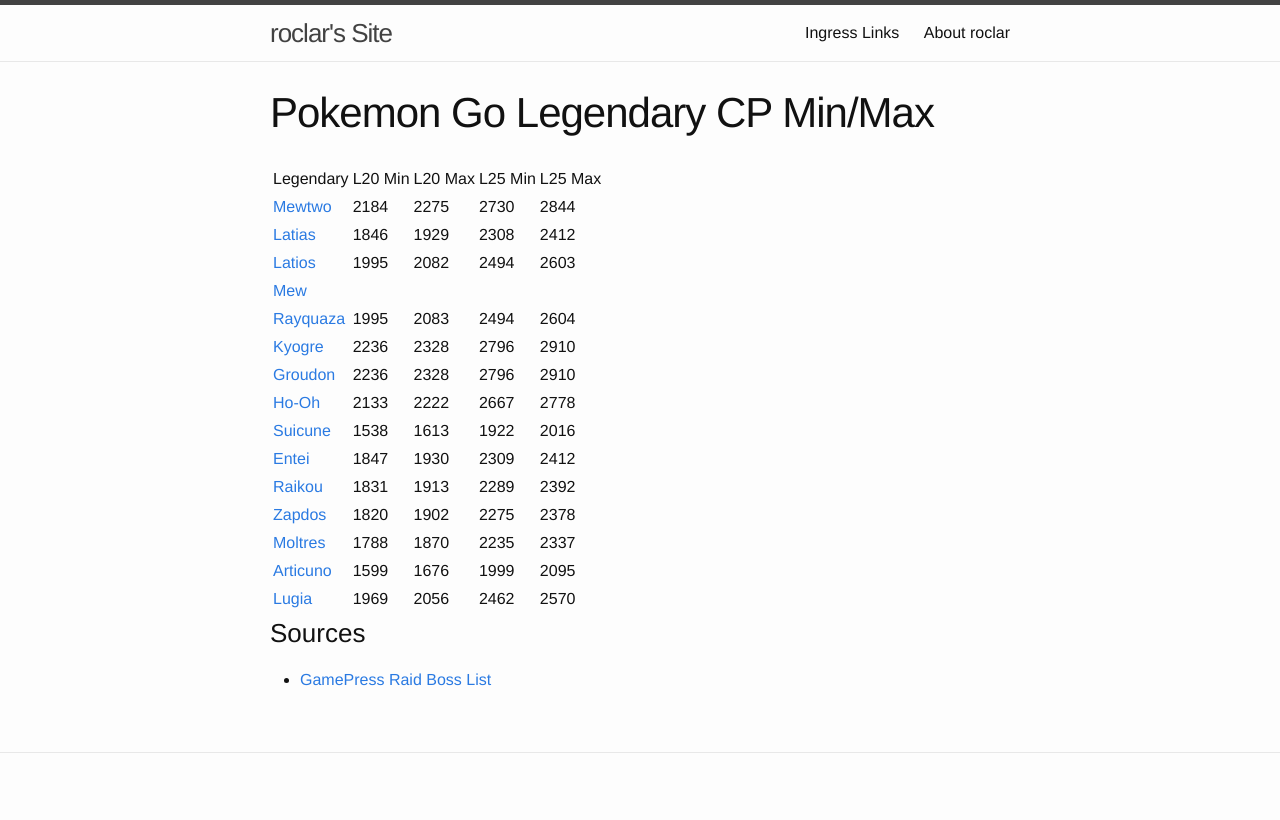
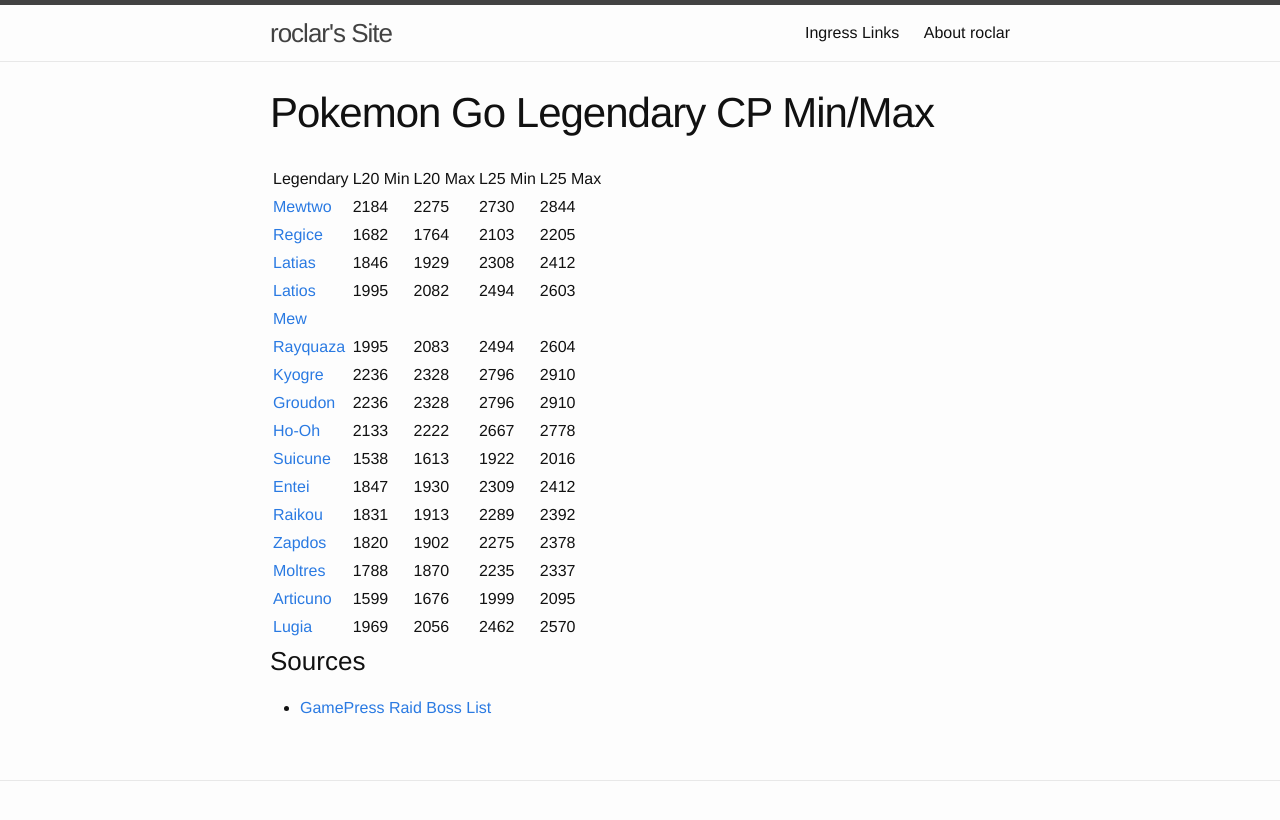
Before and after one commit to roclar/roclar.github.io, a Jekyll site: the page built from PoGoLegendaryCP.md, in a window 1280 px wide. Shown: the top 820 px of the page. Built offline with Jekyll 4.4.1, drawn with Linux system fonts in a browser that asks for light colours.

Commit message:
Added Regice

```diff
--- a/PoGoLegendaryCP.md
+++ b/PoGoLegendaryCP.md
@@ -6,6 +6,7 @@
 
 | Legendary  |  L20 Min  |  L20 Max  |  L25 Min  |  L25 Max  |
 | [Mewtwo](https://db.pokemongohub.net/pokemon/150)  | 2184 | 2275 | 2730 | 2844 |
+| [Regice](https://db.pokemongohub.net/pokemon/378)  | 1682 | 1764 | 2103 | 2205 |
 | [Latias](https://db.pokemongohub.net/pokemon/380)  | 1846 | 1929 | 2308 | 2412 |
 | [Latios](https://db.pokemongohub.net/pokemon/381)  | 1995 | 2082 | 2494 | 2603 |
 | [Mew](https://db.pokemongohub.net/pokemon/151)  |  |  |  |  |
```
